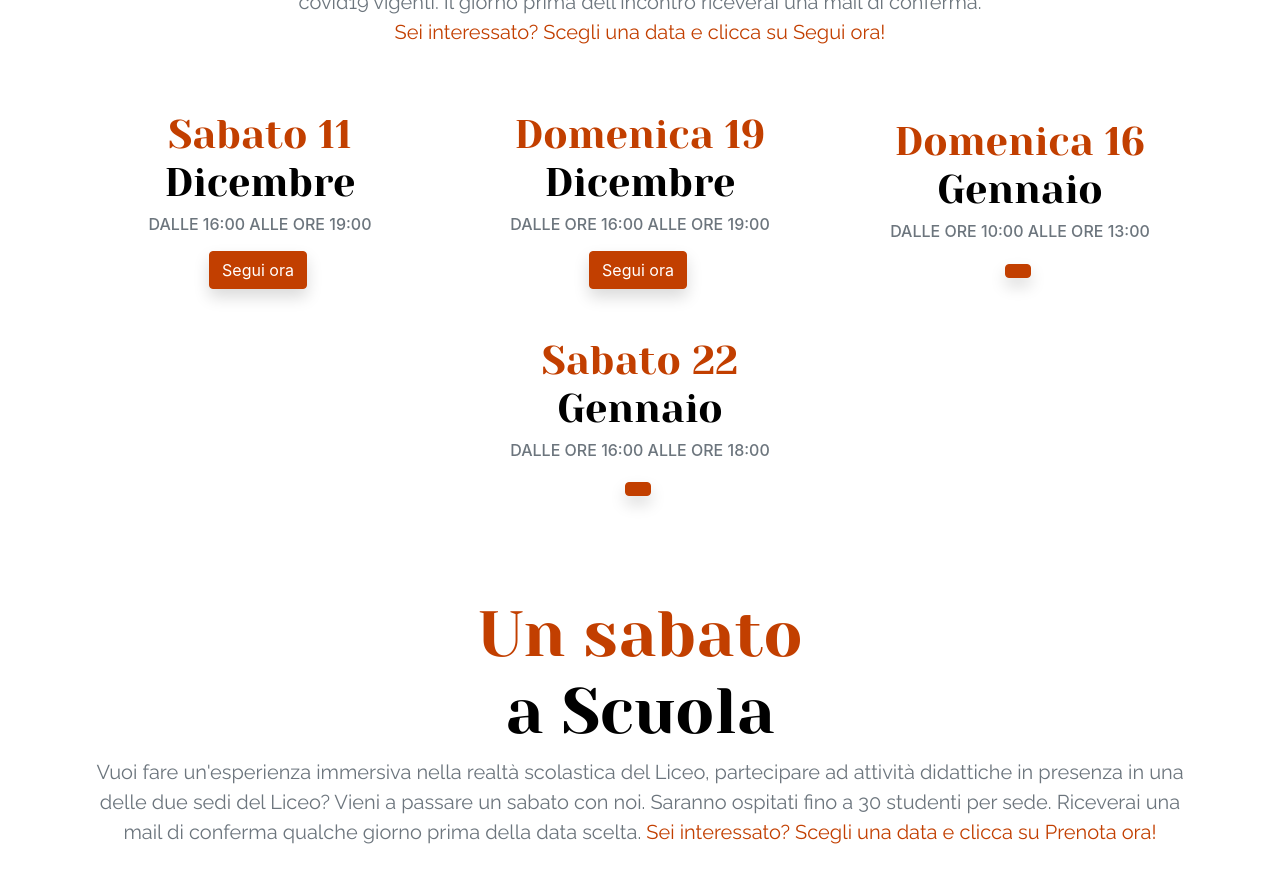
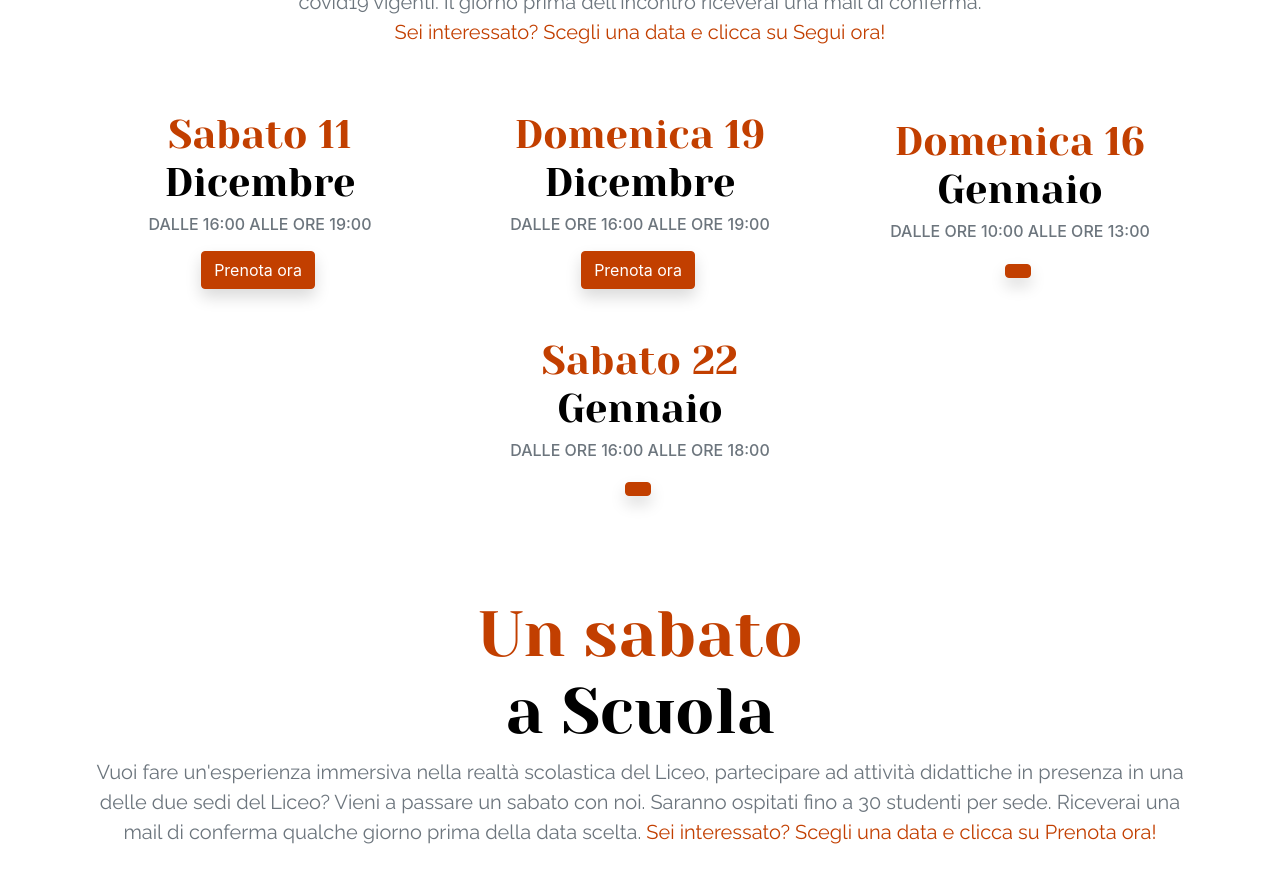
Before and after one commit to PiervitoCreanza/orientamento.liceodegiorgi.edu.it, a Jekyll site: the page built from incontri.html, in a window 1280 px wide and 900 px high, scrolled down 1771 px. Shown: the top 883 px of the window. Built offline with Jekyll 4.4.1, drawn with Linux system fonts in a browser that asks for light colours.

Commit message:
Updated '_data/incontri.json' via CloudCannon

```diff
--- a/_data/incontri.json
+++ b/_data/incontri.json
@@ -37,14 +37,14 @@
 					"mese": "Dicembre",
 					"orario": "dalle 16:00 alle ore 19:00",
 					"url": "https://openday.liceodegiorgi.edu.it",
-					"pulsante": "Segui ora"
+					"pulsante": "Prenota ora"
 				},
 				{
 					"giorno": "Domenica 19",
 					"mese": "Dicembre",
 					"orario": "Dalle ore 16:00 alle ore 19:00",
 					"url": "https://openday.liceodegiorgi.edu.it",
-					"pulsante": "Segui ora"
+					"pulsante": "Prenota ora"
 				},
 				{
 					"giorno": "Domenica 16",
```
